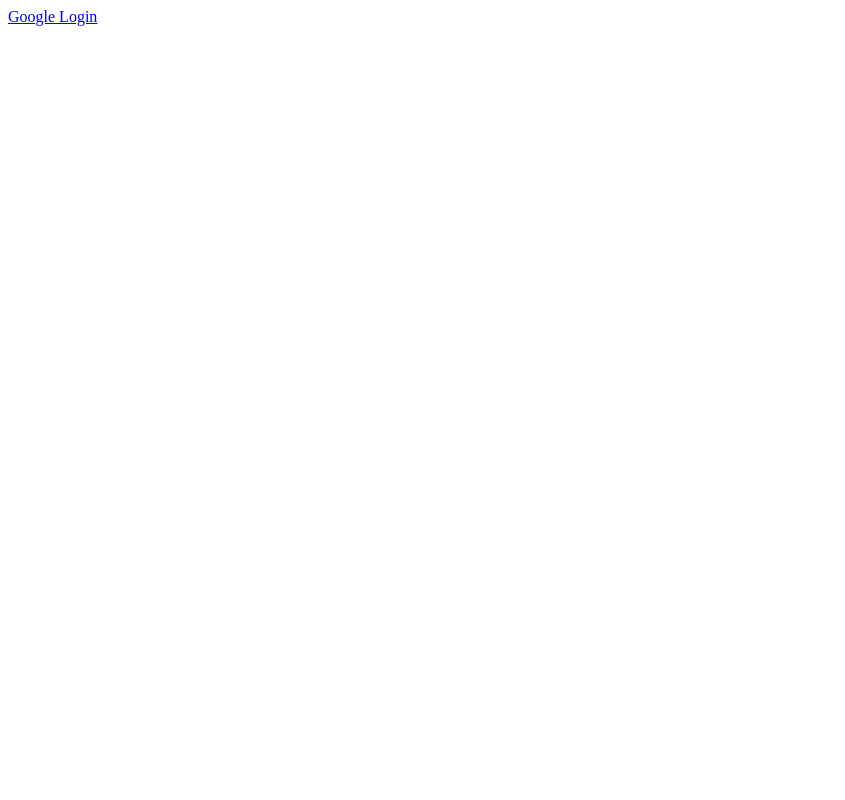
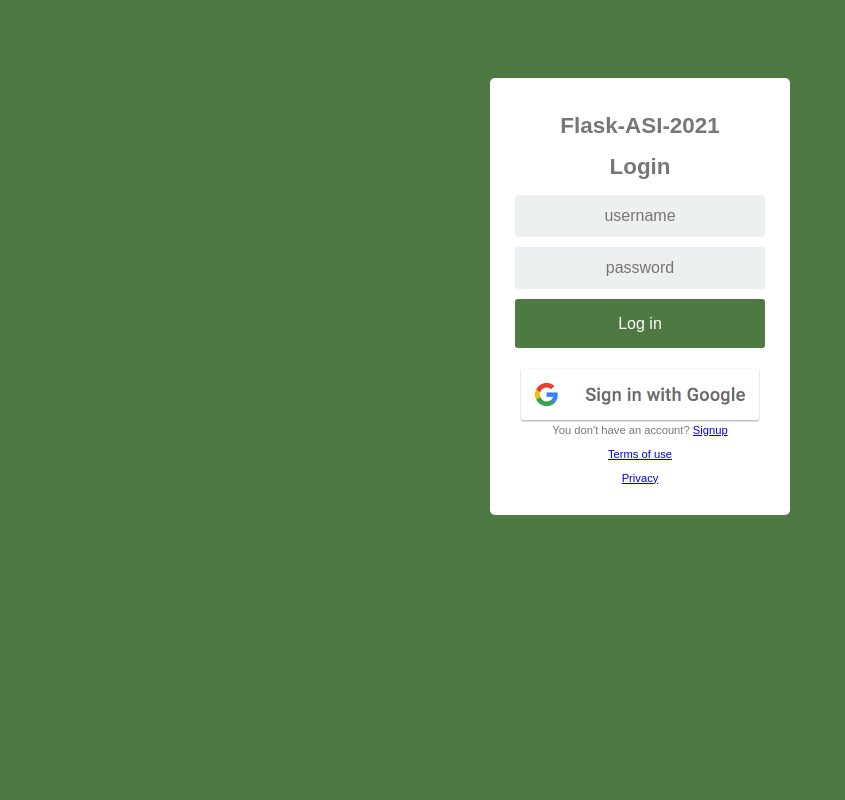
Before and after one commit to jedleszczynski/Flask-ASI-2021-Leszczynski, a Flask app: page / in a window 1280 px wide. Before the commit the part shown is almost empty. Shown: the whole page, without its empty margins (0-845 px from the left). Run offline with Flask 2, Linux system fonts and the light colour scheme; parts of the project's set-up code (start-up, migrations or seed data) failed here and were passed over.

Commit message:
Fixed original login and signup by changing conflicting variables, changed css background color

```diff
--- a/app.py
+++ b/app.py
@@ -7,7 +7,8 @@ import random
 import datetime
 
 from sqlalchemy.orm import sessionmaker
-from register import User, Grade, return_sqlalchemysession
+from register import User as U
+from register import Grade, return_sqlalchemysession
 from passhasher import hash_string_sha
 from pogoda import pobierzpogode
 
@@ -77,8 +78,7 @@ def index():
             )
         )
     else:
-        return '<a class="button" href="/login">Google Login</a>'
-
+        return render_template('logowanie.html')
 # google
 @app.route("/login")
 def login():
@@ -174,7 +174,7 @@ def zaloguj_uzytkownika():
 
     # Zadaj zapytanie w sposob bezpieczny
     # od sqlinjection
-    query = sqlsession.query(User).filter(User.username.in_([POST_USERNAME]))
+    query = sqlsession.query(U).filter(U.username.in_([POST_USERNAME]))
 
     #wez 1 uzytkownika z takim nickiem (zakladamy ze nie ma powtorek)
     user = query.first()
@@ -207,7 +207,7 @@ def do_register():
   POST_PASSWORD = str(request.form['password'])
 
   sqlsession = return_sqlalchemysession()
-  user = User(POST_USERNAME,POST_PASSWORD)
+  user = U(POST_USERNAME,POST_PASSWORD)
 
   sqlsession.add(user)
   sqlsession.commit()
--- a/main.py
+++ b/main.py
@@ -1,6 +1,7 @@
 from app import app
 import os
 os.environ['OAUTHLIB_INSECURE_TRANSPORT'] = '1'
+#os.environ['FLASK_ENV']='development'
 if __name__ == "__main__":
   app.run(
     host='0.0.0.0',
--- a/static/style.css
+++ b/static/style.css
@@ -8,8 +8,7 @@ outline: none;
 
 body {
 font-family: Arial;
-
-background-color: #3498DB;
+background-color: #4F7942;
 padding: 50px;
 font-size: 0.7em;
 font-weight: 200;
@@ -52,13 +51,13 @@ transition: border .5s;
 }
 
 input:focus {
-border: 2px solid #3498DB;
+border: 2px solid #6F7942;
 box-shadow: none;
 }
 
 .btn {
 border: 2px solid transparent;
-background: #3498DB;
+background: #4F7942;
 color: #ffffff;
 font-size: 16px;
 line-height: 25px;
@@ -78,7 +77,7 @@ p#signupparagraph {
 }
 
 .btn:hover {
-background-color: #2980B9;
+background-color: #6F7942;
 }
 
 .login-link {
--- a/templates/logowanie.html
+++ b/templates/logowanie.html
@@ -34,7 +34,7 @@ You're logged in already!
                   <input type="submit" value="Log in" class="btn btn-primary btn-large btn-block">
                   <p id = "signupparagraph">
                   <a href="/login">
-                    <img alt="Login with Google" src="./static/btn_google_signin_light_pressed_web@2x.png"
+                    <img alt="Login with Google" src="./static/btn_google_signin_light_normal_web@2x.png"
                     width ="246px" height="59">
                   </a>
                   <br>
@@ -42,6 +42,7 @@ You're logged in already!
                  <br>
                  <br>
                  <a style="floa:left" href="/terms"> Terms of use</a>
+                 <br>
                  <br>
                  <a style="clear:both; floatrigth" href="/privacy"> Privacy </a>
                  </p>
```
Also changed, not shown: static/btn_google_signin_light_focus_web@2x.png (deleted), static/btn_google_signin_light_pressed_web@2x.png (deleted), tutorial.db.
